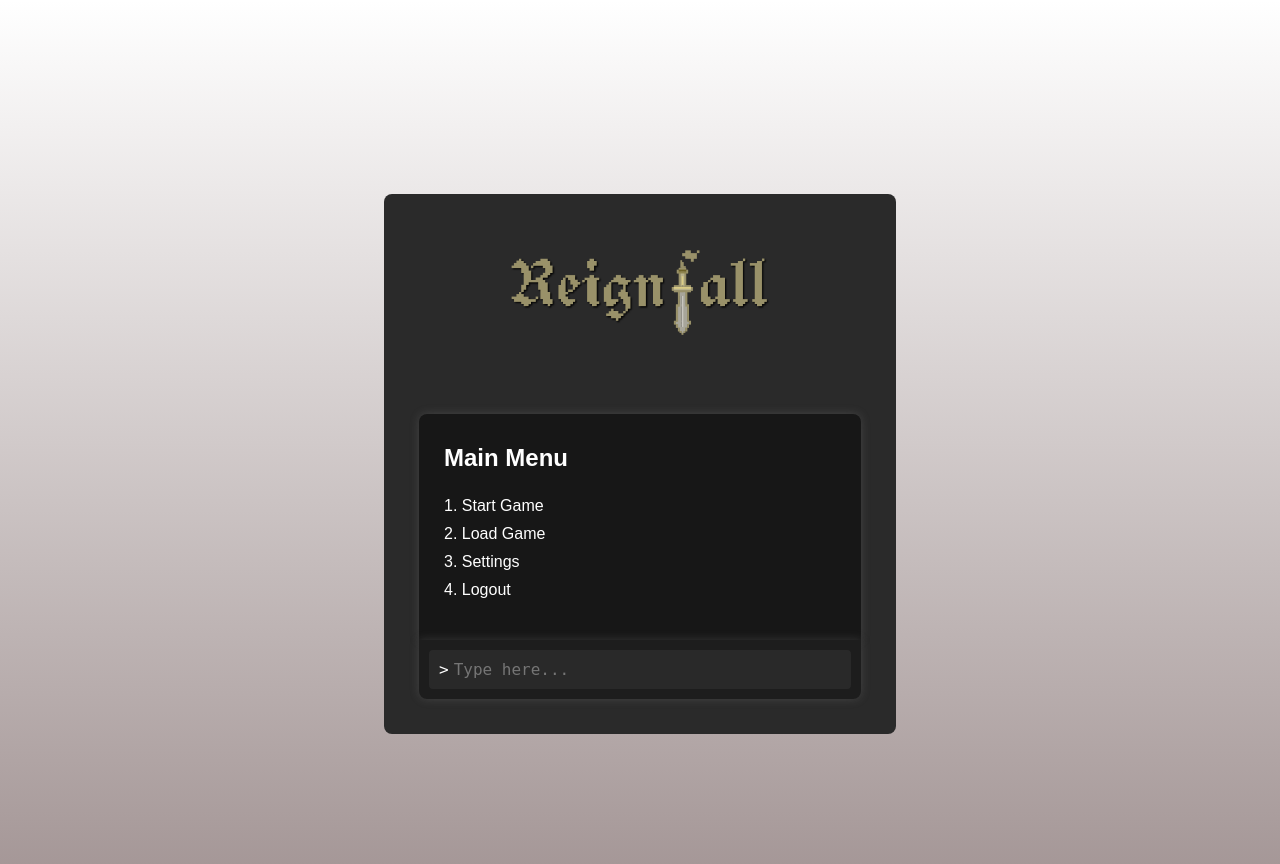
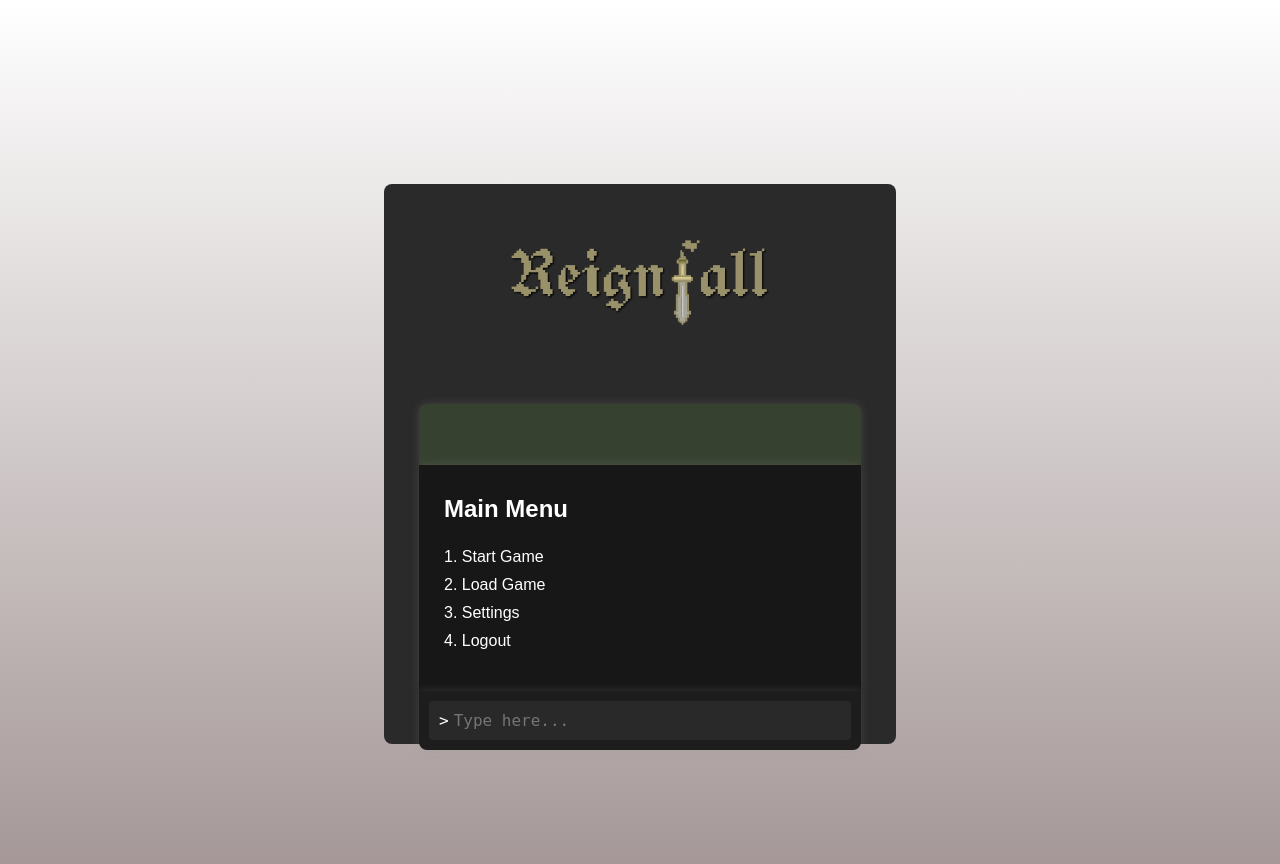
Before and after one commit to 0xMark2005/CSC1034_GP39, a PHP site: page /main_menu.html in a window 1280 px wide. Run offline with PHP 8.4, Linux system fonts and the light colour scheme.

Commit message:
FIxed inventory unrounding corners

```diff
--- a/css/inventory.css
+++ b/css/inventory.css
@@ -14,7 +14,7 @@
     overflow: hidden;
 }
 
-.inventory-outer-container ~ .terminal-two {
+.inventory-outer-container ~ #output-terminal{
     border-radius: 0 0 0 0;
 }
 
--- a/main_menu.html
+++ b/main_menu.html
@@ -13,6 +13,7 @@
         <link rel="stylesheet" href="css/theme.css">
         <link rel="stylesheet" href="css/terminal.css">
         <link rel="stylesheet" href="css/main_menu.css">
+        <link rel="stylesheet" href="css/inventory.css">
 
     </head>
     <body>
```
